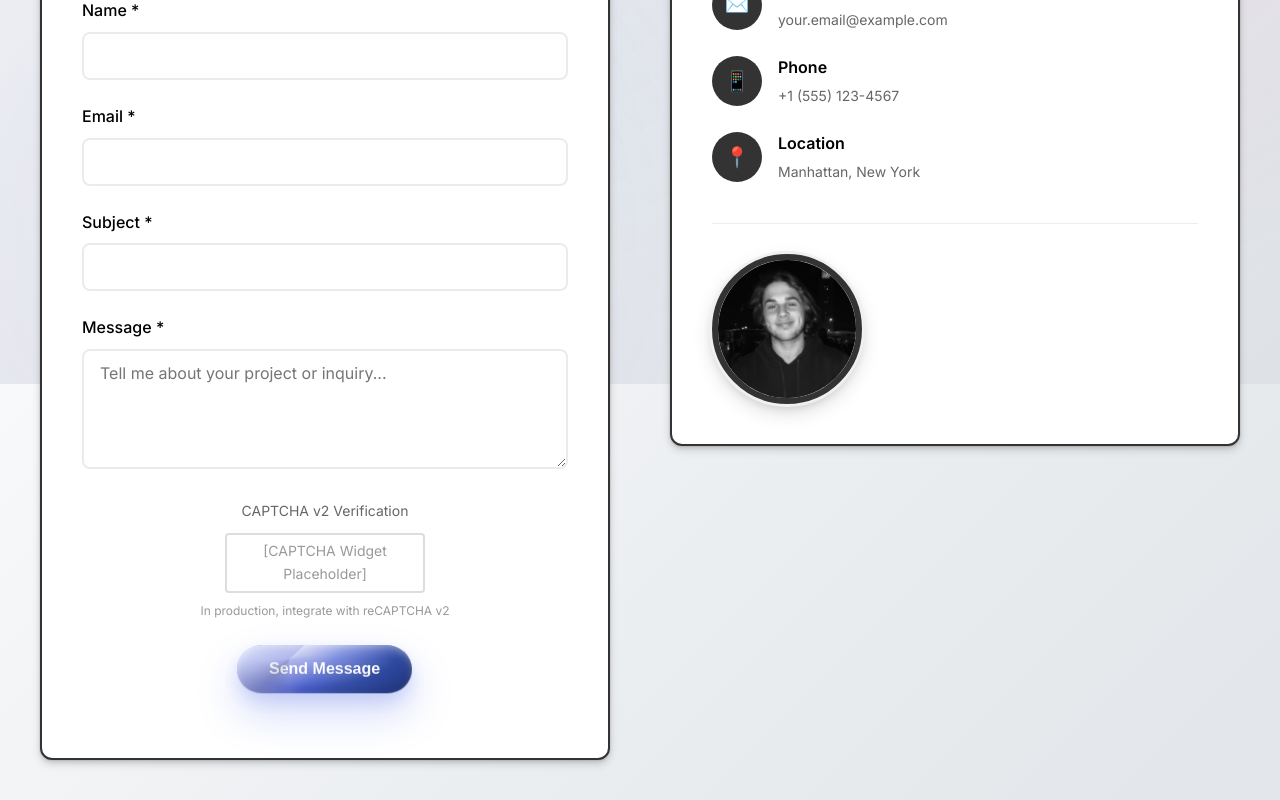
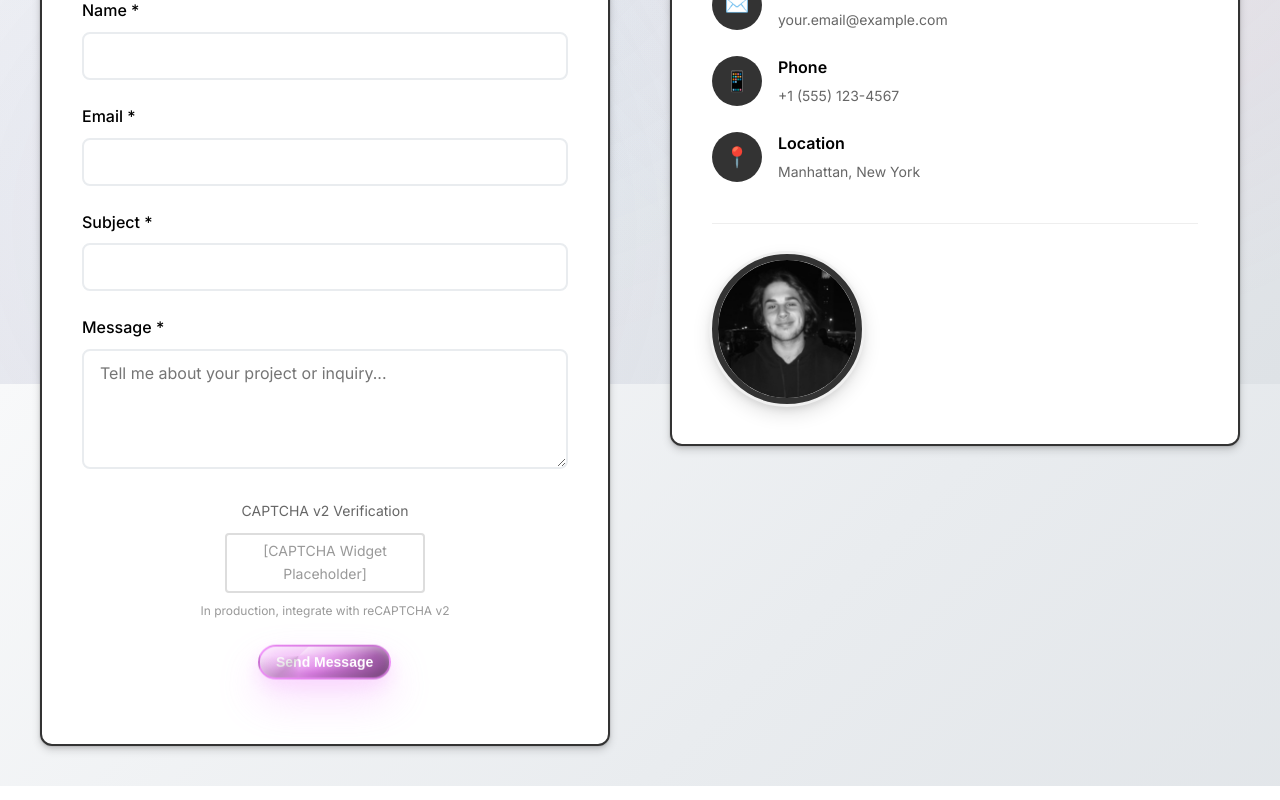
Before and after one commit to maxwharris/tgaynes-portfolio, a React (Create React App) app: page /contact in a window 1280 px wide. Shown: the part 416-1216 px from the top of the page. Built offline with nearby package versions, Linux system fonts and the light colour scheme.

Commit message:
Important button fix

```diff
--- a/src/pages/Contact.js
+++ b/src/pages/Contact.js
@@ -113,7 +113,7 @@ function Contact() {
               </div>
 
               <div className="form-group" style={{ textAlign: 'center' }}>
-                <button type="submit" className="btn">
+                <button type="submit" className="btn btn-secondary" style={{ fontSize: '14px', padding: '8px 16px' }}>
                   Send Message
                 </button>
               </div>
```
